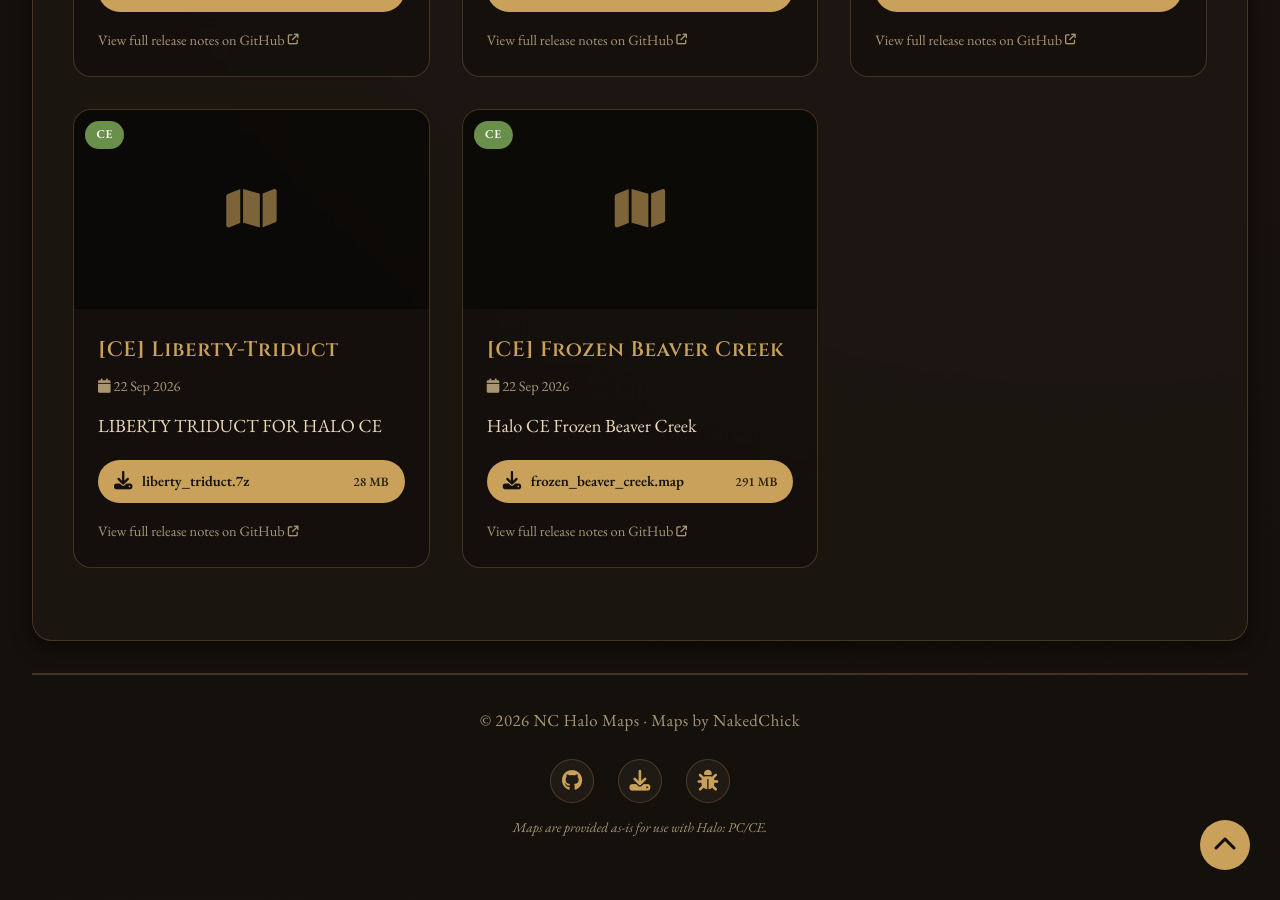
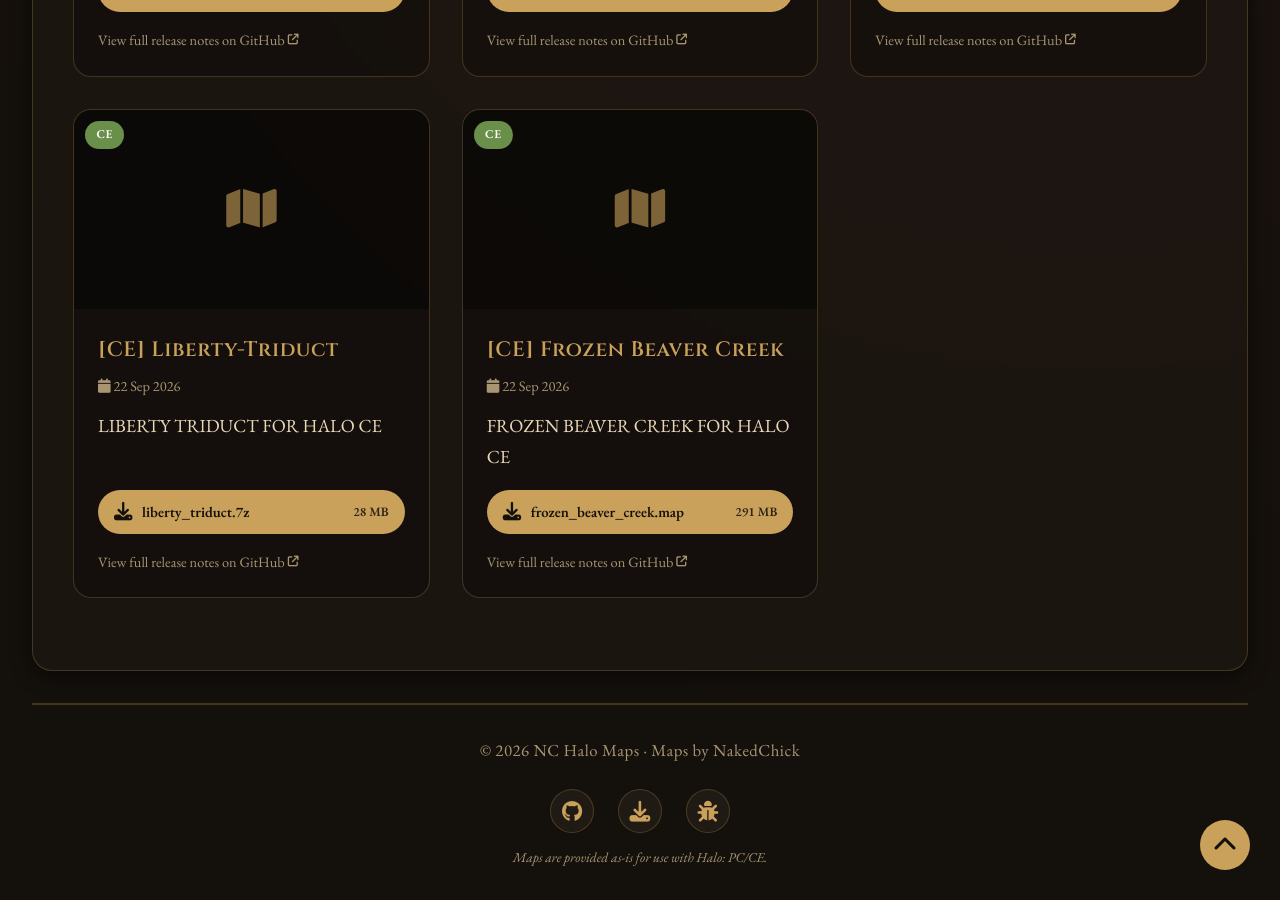
Before and after one commit to Chalwk/NC-Halo-Maps, a Jekyll site: the page built from maps.html, in a window 1280 px wide and 900 px high, scrolled down 4825 px. Built offline with Jekyll 4.4.1, drawn with Linux system fonts in a browser that asks for light colours; before the commit the page ends 5695 px from its top, so only the background shows below that.

Commit message:
chore: update releases data

```diff
--- a/_data/releases.json
+++ b/_data/releases.json
@@ -578,7 +578,7 @@
     "id": 394166399,
     "tag": "CE-Frozen-Beaver-Creek",
     "name": "[CE] Frozen Beaver Creek",
-    "body": "Halo CE Frozen Beaver Creek",
+    "body": "FROZEN BEAVER CREEK FOR HALO CE",
     "prerelease": false,
     "published_at": "2026-09-22T23:21:43Z",
     "html_url": "https://github.com/nakedchick-code/NC-Halo-Maps/releases/tag/CE-Frozen-Beaver-Creek",
```
